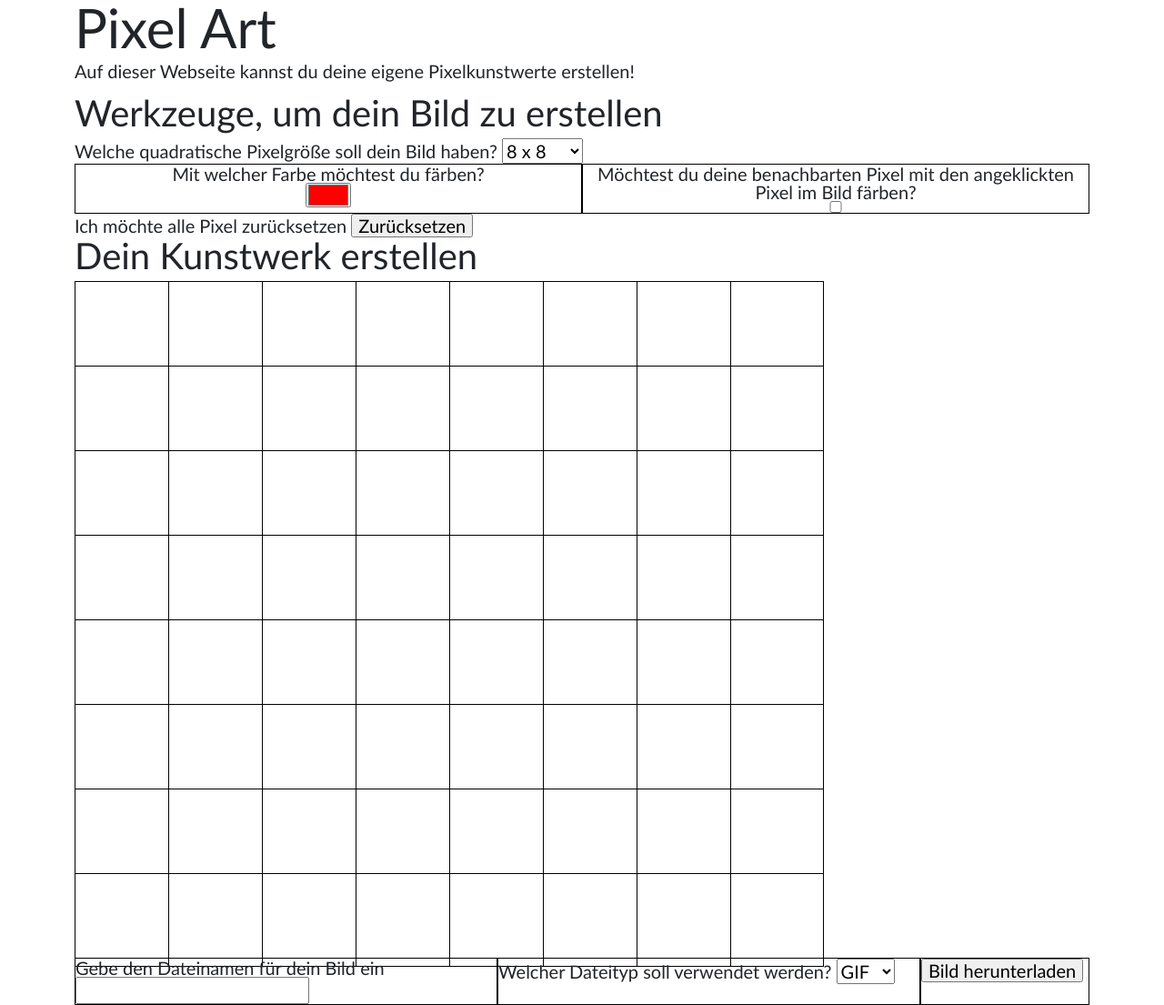
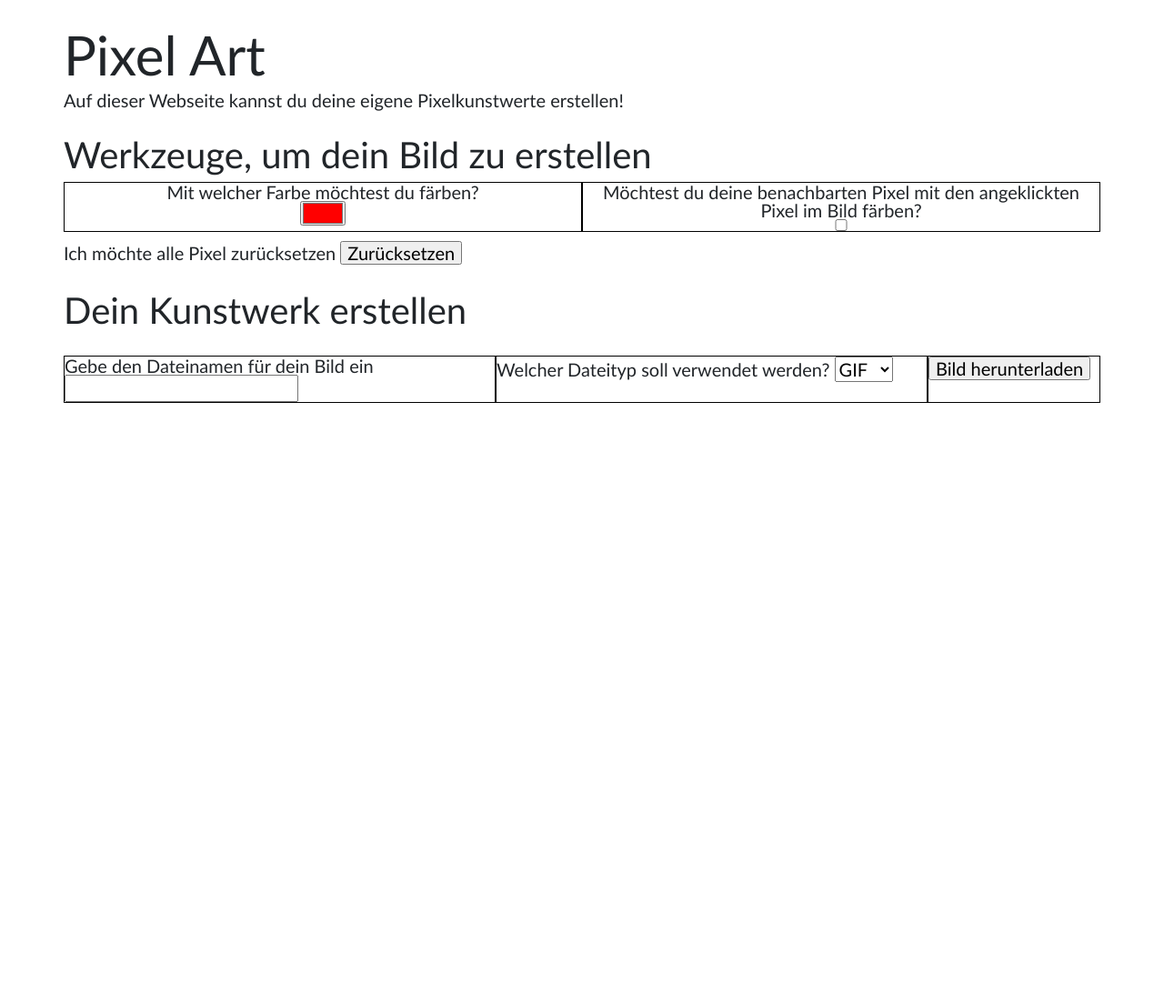
Before and after one commit to StasCuprunov/pixel-art, a web app: file html/pixel-art.html in a window 1280 px wide. Shown: the whole page at 91% size. After the commit the page ends 443 px from the top, so only its background shows below. Run offline with its HTML, style and script files only (its server is not run), Linux system fonts and the light colour scheme; style sheets or scripts are compiled from the project's sources.

Commit message:
adapt margin from elements

```diff
--- a/html/pixel-art.html
+++ b/html/pixel-art.html
@@ -17,19 +17,17 @@
             <div class="row">
                 <div class="col-12">
                     <section>
+                        <div class="container">
+                            <div class="row">
                                 <h1>Pixel Art</h1>
                                 <p>Auf dieser Webseite kannst du deine eigene Pixelkunstwerte erstellen!</p>
+                            </div>
+                        </div>
                     </section>
                     <form action="javascript:makeScreenshotOfPixelPicture()">
                         <section>
                             <h2>Werkzeuge, um dein Bild zu erstellen</h2>
-                            <div>
-                                <label for="gridSize">Welche quadratische Pixelgr&ouml;&szlig;e soll dein Bild haben?</label>
-                                <select id="gridSize" name="gridSize" onchange="resetGrid()">
-                                    <script>generateGridSizeOptions();</script>
-                                </select>
-                            </div>
-                            <div class="container container-reset">
+                            <div class="container">
                                 <div class="row">
                                     <div class="tools">
                                         <div class="col-sm-6 pixelColor">
@@ -46,19 +44,27 @@
                                     </div>
                                 </div>
                             </div>
-                            <div>
+                            <div class="container">
+                                <div class="row">
+                                    <div class="resetContainer">
                                         <label for="reset">Ich m&ouml;chte alle Pixel zur&uuml;cksetzen</label>
                                         <input type="button" id="reset" name="reset" value="Zur&uuml;cksetzen" onclick="resetGrid()"/>
                                     </div>
+                                </div>
+                            </div>
                         </section>
                         <section>
+                            <div class="container">
+                                <div class="row">
                                     <h2>Dein Kunstwerk erstellen</h2>
                                     <div id="gridContainer">
                                         <div id="grid" class="grid">
                                             <script>generateGrid();</script>
                                         </div>
                                     </div>
-                            <div class="container container-reset">
+                                </div>
+                            </div>
+                            <div class="container">
                                 <div class="row">
                                     <div class="download">
                                         <div class="col-sm-5">
--- a/scss/styles.scss
+++ b/scss/styles.scss
@@ -14,16 +14,32 @@
   line-height: 20px;
 }
 
+section {
+  margin-top: 30px;
+  margin-bottom: 30px;
+}
+
 h1 {
   font-size: 60px;
   line-height: 60px;
   font-weight: 300;
+  margin-bottom: 10px;
 }
 
 h2 {
   font-size: 40px;
   line-height: 40px;
   font-weight: 300;
+  margin-bottom: 10px;
+}
+
+p {
+  margin: 0;
+}
+
+.container {
+  padding-left: 0;
+  padding-right: 0;
 }
 
 .website-center {
@@ -34,6 +50,10 @@
 .container-reset {
   padding-left: 0;
   padding-right: 0;
+}
+
+.gridSizeContainer, .tools {
+  margin-bottom: 10px;
 }
 
 .tools {
@@ -100,15 +120,23 @@
     line-height: 15px;
   }
 
+  section {
+    margin-top: 20px;
+    margin-bottom: 20px;
+  }
+
   h1 {
     font-size: 45px;
     line-height: 45px;
+    margin-bottom: 5px;
   }
 
   h2 {
     font-size: 30px;
     line-height: 30px;
+    margin-bottom: 5px;
   }
+
 }
 
 @media only screen and (max-width: $small-device-width) {
@@ -118,6 +146,15 @@
 
   .tools {
     flex-direction: column;
+
+    div {
+      margin-bottom: 10px;
+
+      &:last-child {
+        margin-bottom: 0;
+      }
+    }
+
   }
 
   .download {
```
Lines whose indentation alone changed are shown as unchanged.
